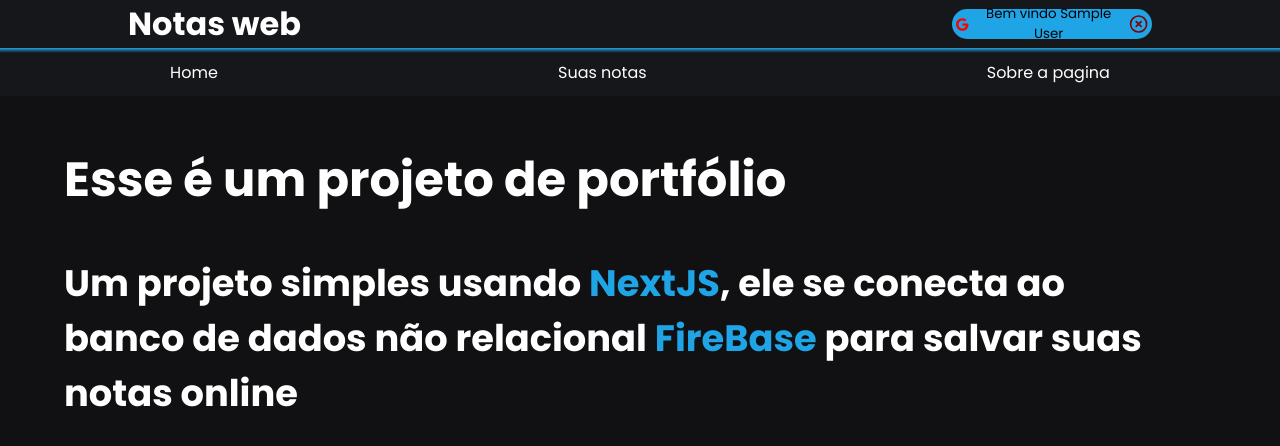
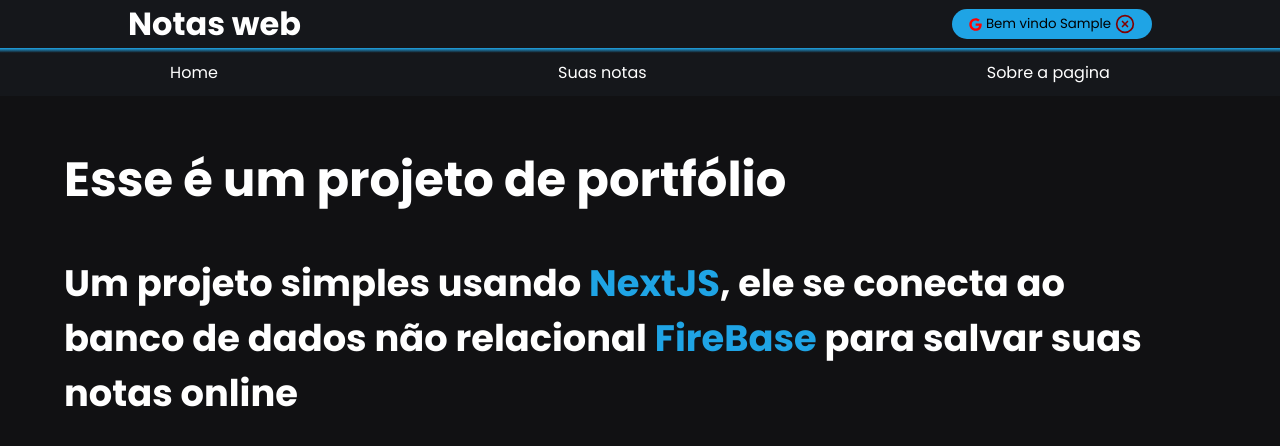
Before and after one commit to GBfds/notas_web, a Next.js app: page / in a window 1280 px wide. Shown: the top 446 px of the page. Built offline with nearby package versions, Linux system fonts and the light colour scheme; no server answers; sample sign-in values are in the browser's storage.

Commit message:
userName

```diff
--- a/src/components/SingInButton/index.tsx
+++ b/src/components/SingInButton/index.tsx
@@ -10,6 +10,7 @@
 
 export function SingInButton(){
     const [session] = useSession();
+    const userName = session.user.name.split(" ")
 
 
     return !session ? (
@@ -29,7 +30,7 @@
         onClick={() => signOut()}
         >
             <FaGoogle size={13} color="red"/>
-            <p>Bem vindo {session.user.name}</p>
+            <p>Bem vindo {userName[0]}</p>
             <FiXCircle size={20}/>
         </button>
     )
```
